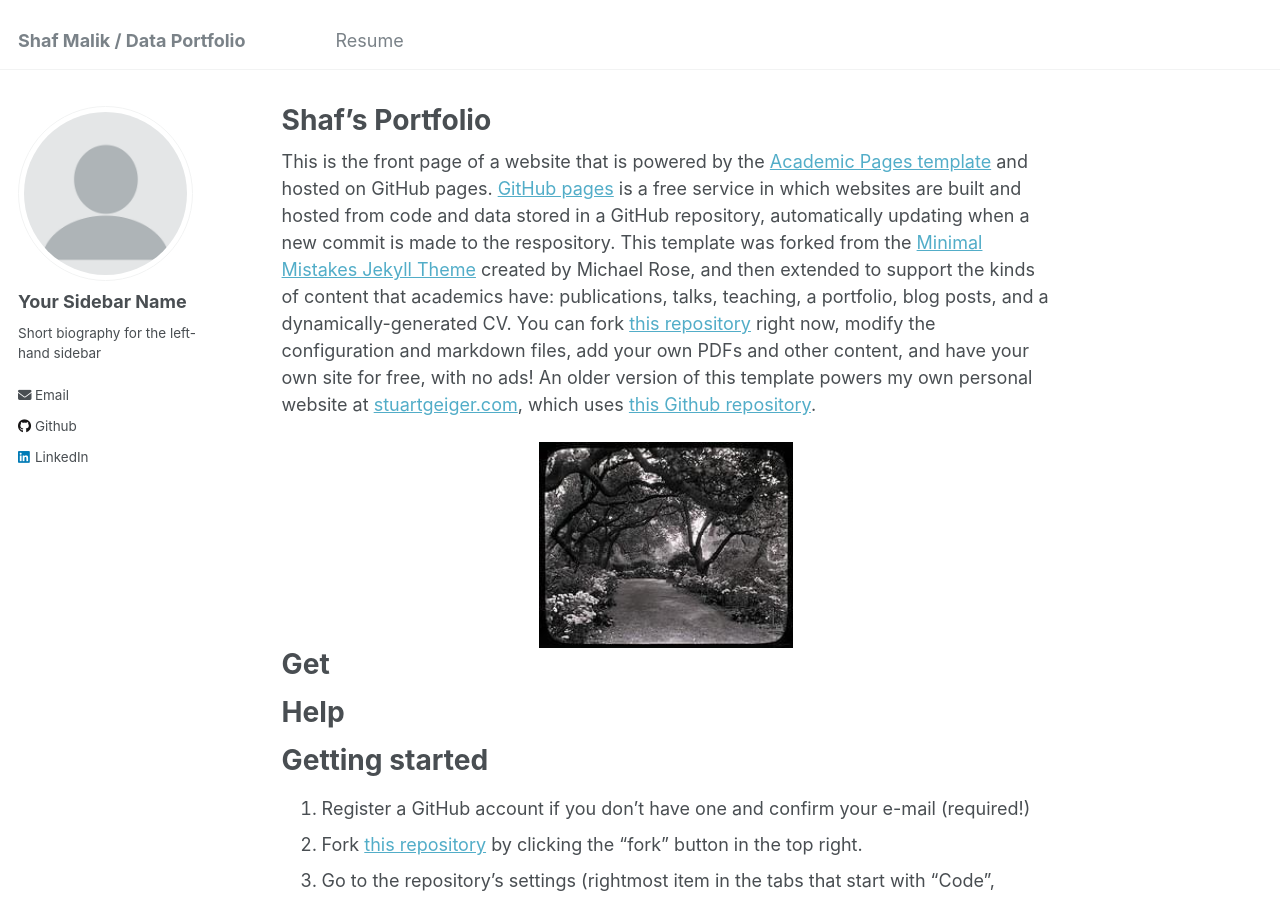
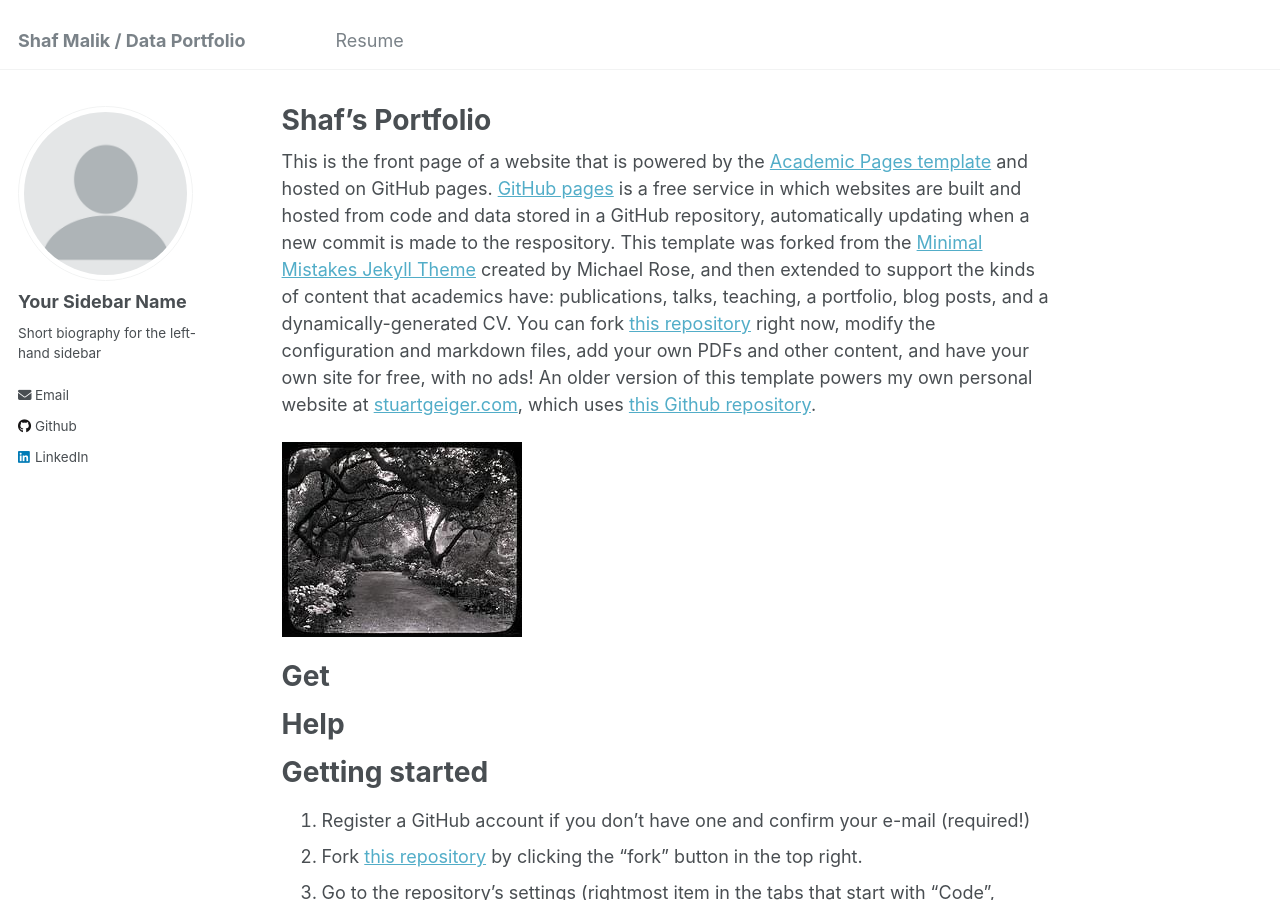
Before and after one commit to shafmalik/shaf.malik.github.io, a Jekyll site: the page built from _pages/about.md, in a window 1280 px wide and 900 px high. Built offline with Jekyll 4.4.1, drawn with Linux system fonts in a browser that asks for light colours.

Commit message:
Update about.md

```diff
--- a/_pages/about.md
+++ b/_pages/about.md
@@ -9,12 +9,7 @@ redirect_from:
 
 This is the front page of a website that is powered by the [Academic Pages template](https://github.com/academicpages/academicpages.github.io) and hosted on GitHub pages. [GitHub pages](https://pages.github.com) is a free service in which websites are built and hosted from code and data stored in a GitHub repository, automatically updating when a new commit is made to the respository. This template was forked from the [Minimal Mistakes Jekyll Theme](https://mmistakes.github.io/minimal-mistakes/) created by Michael Rose, and then extended to support the kinds of content that academics have: publications, talks, teaching, a portfolio, blog posts, and a dynamically-generated CV. You can fork [this repository](https://github.com/academicpages/academicpages.github.io) right now, modify the configuration and markdown files, add your own PDFs and other content, and have your own site for free, with no ads! An older version of this template powers my own personal website at [stuartgeiger.com](http://stuartgeiger.com), which uses [this Github repository](https://github.com/staeiou/staeiou.github.io).
 
-
-
-<div align="center">
-	<img width = "33%" src="https://github.com/shafmalik/shaf.malik.github.io/blob/master/images/3953273590_704e3899d5_m.jpg">
-</div>
-
+![My Image](https://github.com/shafmalik/shaf.malik.github.io/blob/master/images/3953273590_704e3899d5_m.jpg)
 
 # Get
 
```
